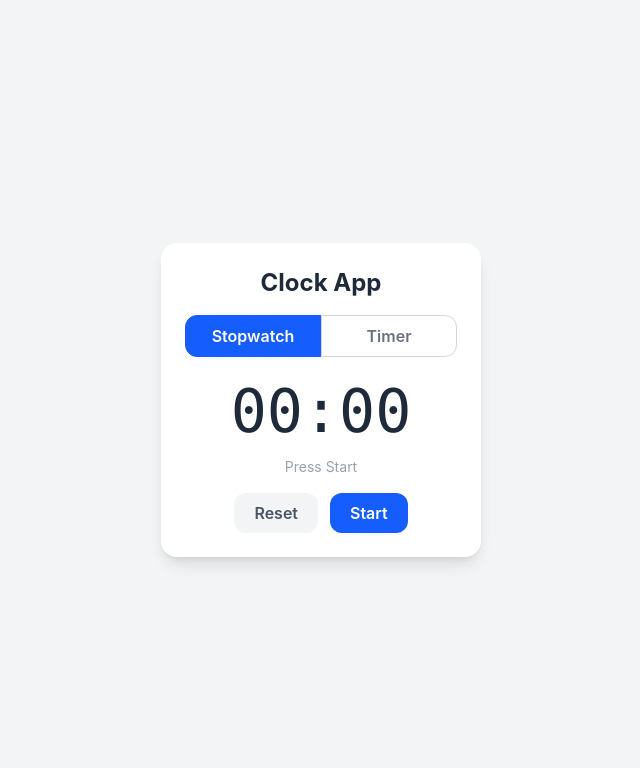
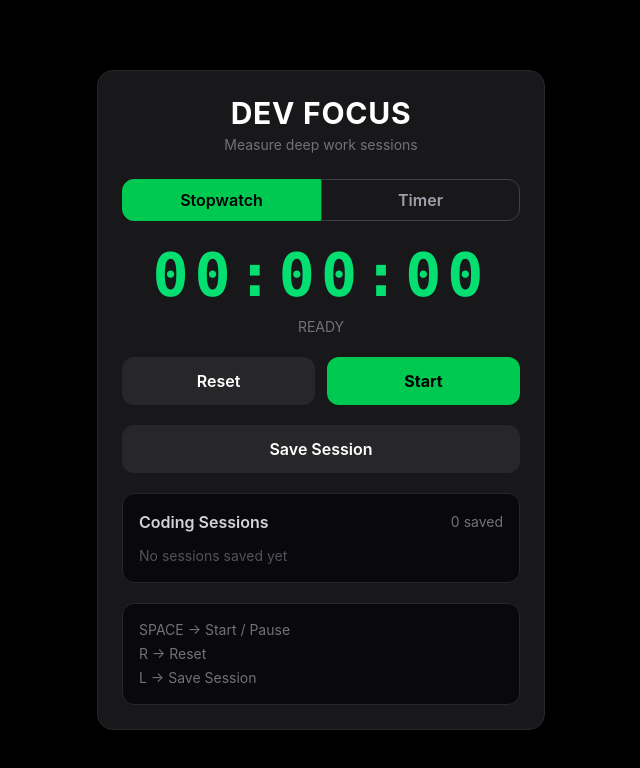
Before and after one commit to hustleCoderAnkur/mini-react-project-stop-watch, a React (Vite) app: page / in a window 1280 px wide. Shown: the top 768 px of the page, without its empty margins (319-959 px from the left). Built offline with nearby package versions, Linux system fonts and the light colour scheme.

Commit message:
change UI to focus as a developer

```diff
--- a/src/App.jsx
+++ b/src/App.jsx
@@ -4,28 +4,36 @@ export default function App() {
   const [activeTab, setActiveTab] = useState("stopwatch")
 
   return (
-    <div className="min-h-screen bg-gray-100 flex items-center justify-center">
-      <div className="bg-white rounded-2xl shadow-lg p-6 w-80">
+    <div className="min-h-screen bg-black flex items-center justify-center text-white px-4">
 
-        <h1 className="text-center text-2xl font-bold text-gray-800 mb-4">
-          Clock App
+      <div className="bg-zinc-900 border border-zinc-800 rounded-2xl shadow-2xl p-6 w-full max-w-md">
+
+        <h1 className="text-center text-3xl font-bold mb-1 tracking-wide">
+          DEV FOCUS
         </h1>
+
+        <p className="text-center text-zinc-500 text-sm mb-6">
+          Measure deep work sessions
+        </p>
 
         <div className="flex mb-6">
           <button
             onClick={() => setActiveTab("stopwatch")}
-            className={`flex-1 py-2 rounded-l-xl font-semibold border ${activeTab === "stopwatch"
-                ? "bg-blue-600 text-white border-blue-600"
-                : "bg-white text-gray-500 border-gray-300"
+            className={`flex-1 py-2 rounded-l-xl font-semibold border transition-all duration-200 ${
+              activeTab === "stopwatch"
+                ? "bg-green-500 text-black border-green-500"
+                : "bg-zinc-900 text-zinc-400 border-zinc-700"
             }`}
           >
             Stopwatch
           </button>
+
           <button
             onClick={() => setActiveTab("timer")}
-            className={`flex-1 py-2 rounded-r-xl font-semibold border ${activeTab === "timer"
-                ? "bg-blue-600 text-white border-blue-600"
-                : "bg-white text-gray-500 border-gray-300"
+            className={`flex-1 py-2 rounded-r-xl font-semibold border transition-all duration-200 ${
+              activeTab === "timer"
+                ? "bg-green-500 text-black border-green-500"
+                : "bg-zinc-900 text-zinc-400 border-zinc-700"
             }`}
           >
             Timer
@@ -33,8 +41,8 @@ export default function App() {
         </div>
 
         {activeTab === "stopwatch" ? <Stopwatch /> : <Timer />}
+      </div>
 
-      </div>
     </div>
   )
 }
@@ -42,48 +50,150 @@ export default function App() {
 function Stopwatch() {
   const [seconds, setSeconds] = useState(0)
   const [isRunning, setIsRunning] = useState(false)
+  const [laps, setLaps] = useState([])
 
   useEffect(() => {
     if (!isRunning) return
+
     const interval = setInterval(() => {
       setSeconds((prev) => prev + 1)
     }, 1000)
+
     return () => clearInterval(interval)
   }, [isRunning])
 
+  useEffect(() => {
+    const handleKey = (e) => {
+      if (e.code === "Space") {
+        e.preventDefault()
+        setIsRunning((prev) => !prev)
+      }
+
+      if (e.key.toLowerCase() === "r") {
+        setSeconds(0)
+        setIsRunning(false)
+        setLaps([])
+      }
+
+      if (e.key.toLowerCase() === "s") {
+        if (seconds > 0) {
+          setLaps((prev) => [...prev, display])
+        }
+      }
+    }
+
+    window.addEventListener("keydown", handleKey)
+
+    return () => window.removeEventListener("keydown", handleKey)
+  }, [seconds])
+
+  const hours = Math.floor(seconds / 3600)
   const minutes = Math.floor(seconds / 60)
   const remainingSeconds = seconds % 60
-  const display = `${String(minutes).padStart(2, "0")}:${String(remainingSeconds).padStart(2, "0")}`
 
-  const handleStartStop = () => setIsRunning((prev) => !prev)
+  const display = `${String(hours).padStart(2, "0")}:${String(
+    minutes % 60
+  ).padStart(2, "0")}:${String(remainingSeconds).padStart(2, "0")}`
+
+  const handleStartStop = () => {
+    setIsRunning((prev) => !prev)
+  }
 
   const handleReset = () => {
     setIsRunning(false)
     setSeconds(0)
+    setLaps([])
+  }
+
+  const handleLap = () => {
+    if (seconds > 0) {
+      setLaps((prev) => [...prev, display])
+    }
   }
 
   return (
-    <div className="flex flex-col items-center gap-4">
+    <div className="flex flex-col items-center gap-5">
 
-      <p className="text-6xl font-mono font-light text-gray-800">{display}</p>
-
-      <p className="text-sm text-gray-400">
-        {isRunning ? "Running..." : seconds === 0 ? "Press Start" : "Paused"}
+      <div className="text-center">
+        <p className="text-6xl font-mono font-bold tracking-widest text-green-400">
+          {display}
         </p>
 
-      <div className="flex gap-3">
+        <p className="text-zinc-500 mt-3 text-sm">
+          {isRunning
+            ? "FOCUS MODE ACTIVE"
+            : seconds === 0
+            ? "READY"
+            : "PAUSED"}
+        </p>
+      </div>
+
+      <div className="grid grid-cols-2 gap-3 w-full">
+
         <button
           onClick={handleReset}
-          className="px-5 py-2 rounded-xl bg-gray-100 text-gray-600 font-semibold hover:bg-gray-200"
+          className="py-3 rounded-xl bg-zinc-800 hover:bg-zinc-700 transition-all font-semibold"
         >
           Reset
         </button>
+
         <button
           onClick={handleStartStop}
-          className="px-5 py-2 rounded-xl bg-blue-600 text-white font-semibold hover:bg-blue-500"
+          className="py-3 rounded-xl bg-green-500 hover:bg-green-400 text-black transition-all font-bold"
         >
           {isRunning ? "Pause" : "Start"}
         </button>
+
+      </div>
+
+      <button
+        onClick={handleLap}
+        className="w-full py-3 rounded-xl bg-zinc-800 hover:bg-zinc-700 transition-all font-semibold"
+      >
+        Save Session
+      </button>
+
+      <div className="w-full bg-zinc-950 border border-zinc-800 rounded-xl p-4">
+
+        <div className="flex items-center justify-between mb-3">
+          <p className="font-semibold text-zinc-300">
+            Coding Sessions
+          </p>
+
+          <p className="text-sm text-zinc-500">
+            {laps.length} saved
+          </p>
+        </div>
+
+        {laps.length === 0 ? (
+          <p className="text-zinc-600 text-sm">
+            No sessions saved yet
+          </p>
+        ) : (
+          <div className="flex flex-col gap-2 max-h-48 overflow-y-auto">
+            {laps.map((lap, index) => (
+              <div
+                key={index}
+                className="flex items-center justify-between bg-zinc-900 border border-zinc-800 rounded-lg px-3 py-2"
+              >
+                <span className="text-zinc-500 text-sm">
+                  Session #{index + 1}
+                </span>
+
+                <span className="font-mono text-green-400">
+                  {lap}
+                </span>
+              </div>
+            ))}
+          </div>
+        )}
+
+      </div>
+
+      <div className="w-full bg-zinc-950 border border-zinc-800 rounded-xl p-4 text-sm text-zinc-500 space-y-1">
+        <p>SPACE → Start / Pause</p>
+        <p>R → Reset</p>
+        <p>L → Save Session</p>
       </div>
 
     </div>
@@ -91,7 +201,7 @@ function Stopwatch() {
 }
 
 function Timer() {
-  const [inputMinutes, setInputMinutes] = useState(1)
+  const [inputMinutes, setInputMinutes] = useState(50)
   const [secondsLeft, setSecondsLeft] = useState(0)
   const [isRunning, setIsRunning] = useState(false)
   const [isStarted, setIsStarted] = useState(false)
@@ -99,6 +209,7 @@ function Timer() {
 
   useEffect(() => {
     if (!isRunning) return
+
     const interval = setInterval(() => {
       setSecondsLeft((prev) => {
         if (prev <= 1) {
@@ -106,22 +217,28 @@ function Timer() {
           setIsDone(true)
           return 0
         }
+
         return prev - 1
       })
     }, 1000)
+
     return () => clearInterval(interval)
   }, [isRunning])
 
   const handleStart = () => {
     const totalSeconds = Number(inputMinutes) * 60
+
     if (totalSeconds <= 0) return
+
     setSecondsLeft(totalSeconds)
     setIsStarted(true)
     setIsDone(false)
     setIsRunning(true)
   }
 
-  const handlePauseResume = () => setIsRunning((prev) => !prev)
+  const handlePauseResume = () => {
+    setIsRunning((prev) => !prev)
+  }
 
   const handleReset = () => {
     setIsRunning(false)
@@ -130,55 +247,96 @@ function Timer() {
     setSecondsLeft(0)
   }
 
+  const hours = Math.floor(secondsLeft / 3600)
   const minutes = Math.floor(secondsLeft / 60)
   const seconds = secondsLeft % 60
-  const display = `${String(minutes).padStart(2, "0")}:${String(seconds).padStart(2, "0")}`
+
+  const display = `${String(hours).padStart(2, "0")}:${String(
+    minutes % 60
+  ).padStart(2, "0")}:${String(seconds).padStart(2, "0")}`
 
   return (
-    <div className="flex flex-col items-center gap-4">
+    <div className="flex flex-col items-center gap-5">
 
       {!isStarted ? (
         <>
-          <p className="text-sm text-gray-500 font-medium">Enter minutes</p>
+
+          <div className="w-full">
+
+            <p className="text-zinc-400 text-sm mb-2">
+              Focus Time (minutes)
+            </p>
+
             <input
               type="number"
               min={1}
-            max={60}
+              max={300}
               value={inputMinutes}
               onChange={(e) => setInputMinutes(e.target.value)}
-            className="w-24 text-center text-3xl font-mono border border-gray-300 rounded-xl py-2 outline-none focus:border-blue-500"
+              className="w-full bg-zinc-950 border border-zinc-700 rounded-xl py-4 text-center text-4xl font-mono outline-none focus:border-green-500"
             />
+
+          </div>
+
           <button
             onClick={handleStart}
-            className="w-full py-2 rounded-xl bg-blue-600 text-white font-semibold hover:bg-blue-500"
+            className="w-full py-4 rounded-xl bg-green-500 hover:bg-green-400 text-black font-bold transition-all"
           >
-            Start Timer
+            Start Focus Timer
           </button>
+
+          <div className="w-full bg-zinc-950 border border-zinc-800 rounded-xl p-4 text-sm text-zinc-500">
+            Recommended:
+            <br />
+            • 50 mins coding + 10 mins break
+            <br />
+            • 90 mins deep work + 15 mins break
+          </div>
+
         </>
       ) : (
         <>
-          <p className="text-6xl font-mono font-light text-gray-800">{display}</p>
 
-          <p className={`text-sm font-medium ${isDone ? "text-green-500" : isRunning ? "text-blue-500" : "text-gray-400"}`}>
-            {isDone ? "Done!" : isRunning ? "Counting down..." : "Paused"}
+          <p className="text-6xl font-mono font-bold tracking-widest text-green-400">
+            {display}
           </p>
 
-          <div className="flex gap-3">
+          <p
+            className={`text-sm font-semibold tracking-wide ${
+              isDone
+                ? "text-green-400"
+                : isRunning
+                ? "text-green-300"
+                : "text-zinc-500"
+            }`}
+          >
+            {isDone
+              ? "SESSION COMPLETE"
+              : isRunning
+              ? "DEEP WORK ACTIVE"
+              : "PAUSED"}
+          </p>
+
+          <div className="grid grid-cols-2 gap-3 w-full">
+
             <button
               onClick={handleReset}
-              className="px-5 py-2 rounded-xl bg-gray-100 text-gray-600 font-semibold hover:bg-gray-200"
+              className="py-3 rounded-xl bg-zinc-800 hover:bg-zinc-700 transition-all font-semibold"
             >
               Reset
             </button>
+
             {!isDone && (
               <button
                 onClick={handlePauseResume}
-                className="px-5 py-2 rounded-xl bg-blue-600 text-white font-semibold hover:bg-blue-500"
+                className="py-3 rounded-xl bg-green-500 hover:bg-green-400 text-black transition-all font-bold"
               >
                 {isRunning ? "Pause" : "Resume"}
               </button>
             )}
+
           </div>
+
         </>
       )}
 
```
Lines whose indentation alone changed are shown as unchanged.
